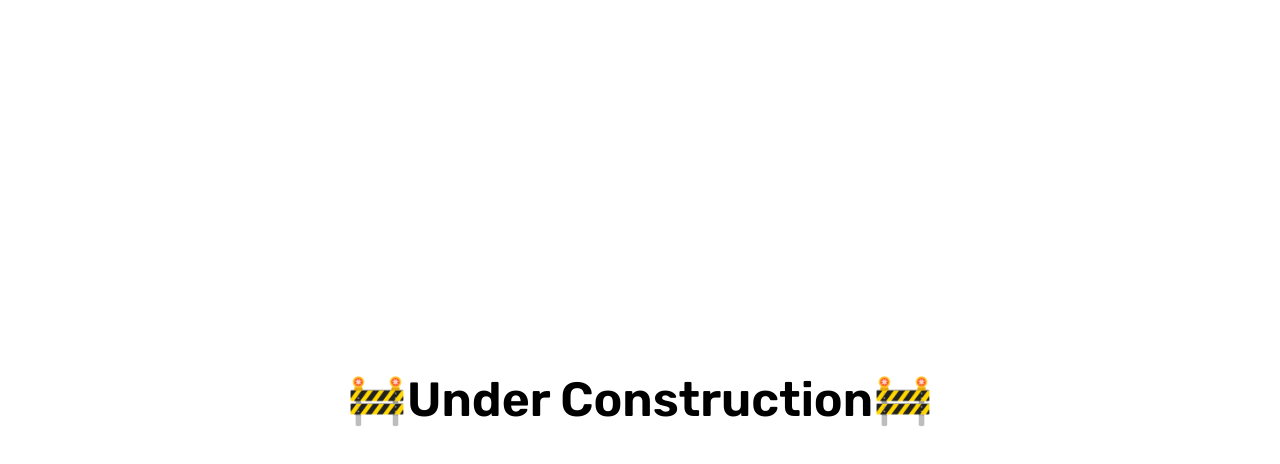
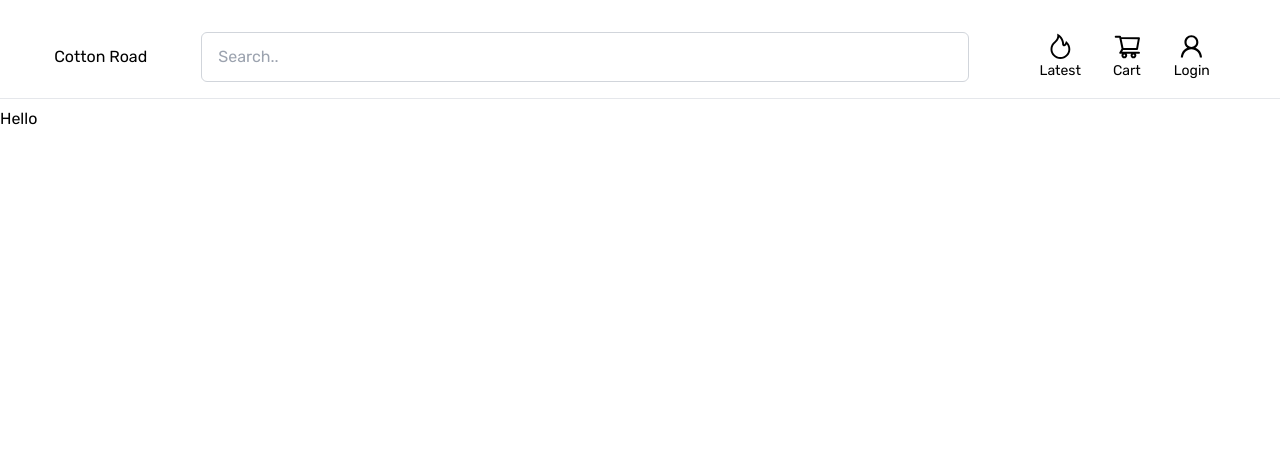
Before and after one commit to Vincent-Cayadi/cottonRoadV2, a Next.js app: page /home in a window 1280 px wide. Shown: the top 464 px of the page. Built offline with nearby package versions, Linux system fonts and the light colour scheme.

Commit message:
Done with navbar

```diff
--- a/package.json
+++ b/package.json
@@ -11,7 +11,8 @@
   "dependencies": {
     "next": "12.2.5",
     "react": "18.2.0",
-    "react-dom": "18.2.0"
+    "react-dom": "18.2.0",
+    "react-icons": "^4.4.0"
   },
   "devDependencies": {
     "@svgr/webpack": "^6.3.1",
--- a/pages/home.tsx
+++ b/pages/home.tsx
@@ -1,5 +1,10 @@
 import Head from "next/head";
 import Link from "next/link";
+import {
+  AiOutlineFire,
+  AiOutlineShoppingCart,
+  AiOutlineUser,
+} from "react-icons/ai";
 
 export default function Home() {
   return (
@@ -8,11 +13,38 @@ export default function Home() {
         <title> Home | Cotton Road</title>
         <meta name="description" content="Home | Cotton Road" />
       </Head>
-      <div className="grid h-screen place-items-center">
-        <p className="text-2xl font-semibold sm:text-5xl">
-          🚧Under Construction🚧
-        </p>
-      </div>
+      <main className="mt-4">
+        <div className="hidden sm:block">
+          <nav className="flex justify-between w-full py-4 mx-auto border-b ">
+            <p className="m-auto text-left align-middle ">Cotton Road</p>
+            <input
+              type="text"
+              placeholder="Search.."
+              className="w-3/5 px-4 py-2 duration-300 border border-gray-300 rounded-md hover:border-gray-900 "
+            />
+
+            <div className="m-auto">
+              <Link href="/latest">
+                <div className="inline-block mx-4 cursor-pointer">
+                  <AiOutlineFire size="1.8rem" className="mx-auto" />
+                  <p className="text-sm align-middle ">Latest</p>
+                </div>
+              </Link>
+              <Link href="/cart">
+                <div className="inline-block mx-4 cursor-pointer">
+                  <AiOutlineShoppingCart size="1.8rem" className="mx-auto" />
+                  <p className="text-sm align-middle">Cart</p>
+                </div>
+              </Link>
+              <div className="inline-block mx-4 cursor-pointer">
+                <AiOutlineUser size="1.8rem" className="mx-auto" />
+                <p className="text-sm align-middle">Login</p>
+              </div>
+            </div>
+          </nav>
+        </div>
+        <div className="w-full mt-2">Hello</div>
+      </main>
     </>
   );
 }
--- a/pages/index.tsx
+++ b/pages/index.tsx
@@ -10,7 +10,7 @@ export default function Index() {
         <title> Welcome | Cotton Road</title>
         <meta name="description" content="Welcome to Cotton Road" />
       </Head>
-      <main className="w-3/4 mx-auto sm:w-full">
+      <main className="w-4/5 mx-auto sm:w-full">
         <section className="grid h-screen place-items-center">
           <div>
             <p className="text-2xl font-semibold align-middle sm:text-5xl">
@@ -36,18 +36,18 @@ export default function Index() {
         >
           <div className="order-1 sm:order-none">
             <p className="text-xl text-center align-middle sm:text-2xl sm:text-left">
-              Buy merchendise from other students
+              Buy merchandise from other students
             </p>
           </div>
           <div className="grid w-full h-full place-items-center">
             <Deal className="w-full text-purple-400 h-4/5 sm:h-3/5 drop-shadow-lg" />
-            <div className="absolute right-0 invisible w-2/4 bg-purple-200 rounded-l-full bottom-40 md:visible -z-10 h-2/6"></div>
+            <div className="absolute right-0 invisible w-2/4 bg-purple-200 rounded-l-full bottom-60 md:visible -z-10 h-2/6"></div>
           </div>
         </section>
         <section className="relative grid grid-cols-1 sm:grid-cols-2 place-items-center h-max sm:h-screen ">
           <div className="grid w-full h-full place-items-center">
             <Stripe className="w-full text-purple-400 h-4/5 sm:h-3/5 drop-shadow-lg" />
-            <div className="absolute left-0 invisible w-2/4 bg-purple-200 rounded-r-full bottom-40 md:visible -z-10 h-2/6"></div>
+            <div className="absolute left-0 invisible w-2/4 bg-purple-200 rounded-r-full bottom-60 md:visible -z-10 h-2/6"></div>
           </div>
           <div>
             <p className="text-xl text-center align-middle sm:text-2xl sm:text-right">
```
Also changed, not shown: 1 other file (tests, documents, lock files or other folders).
